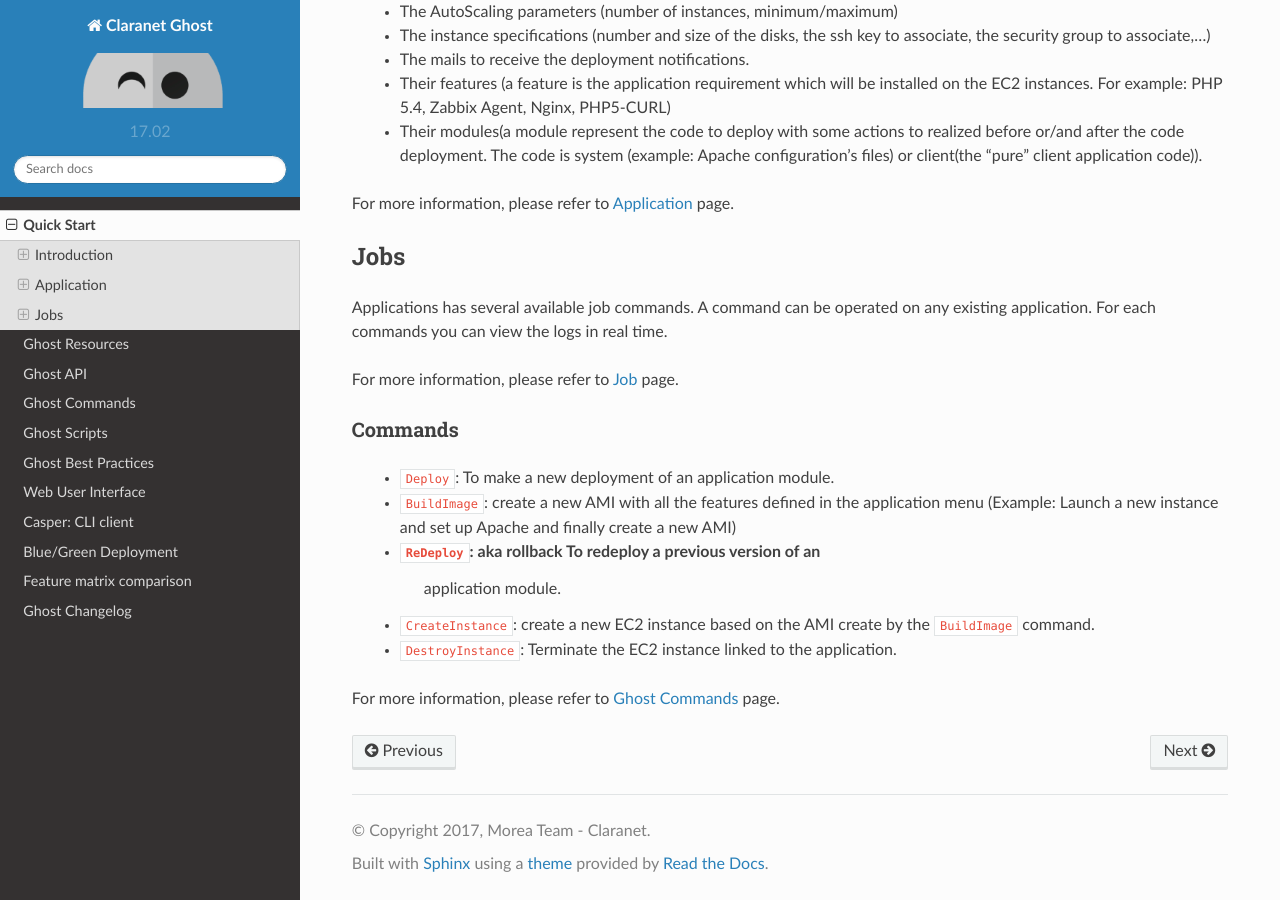
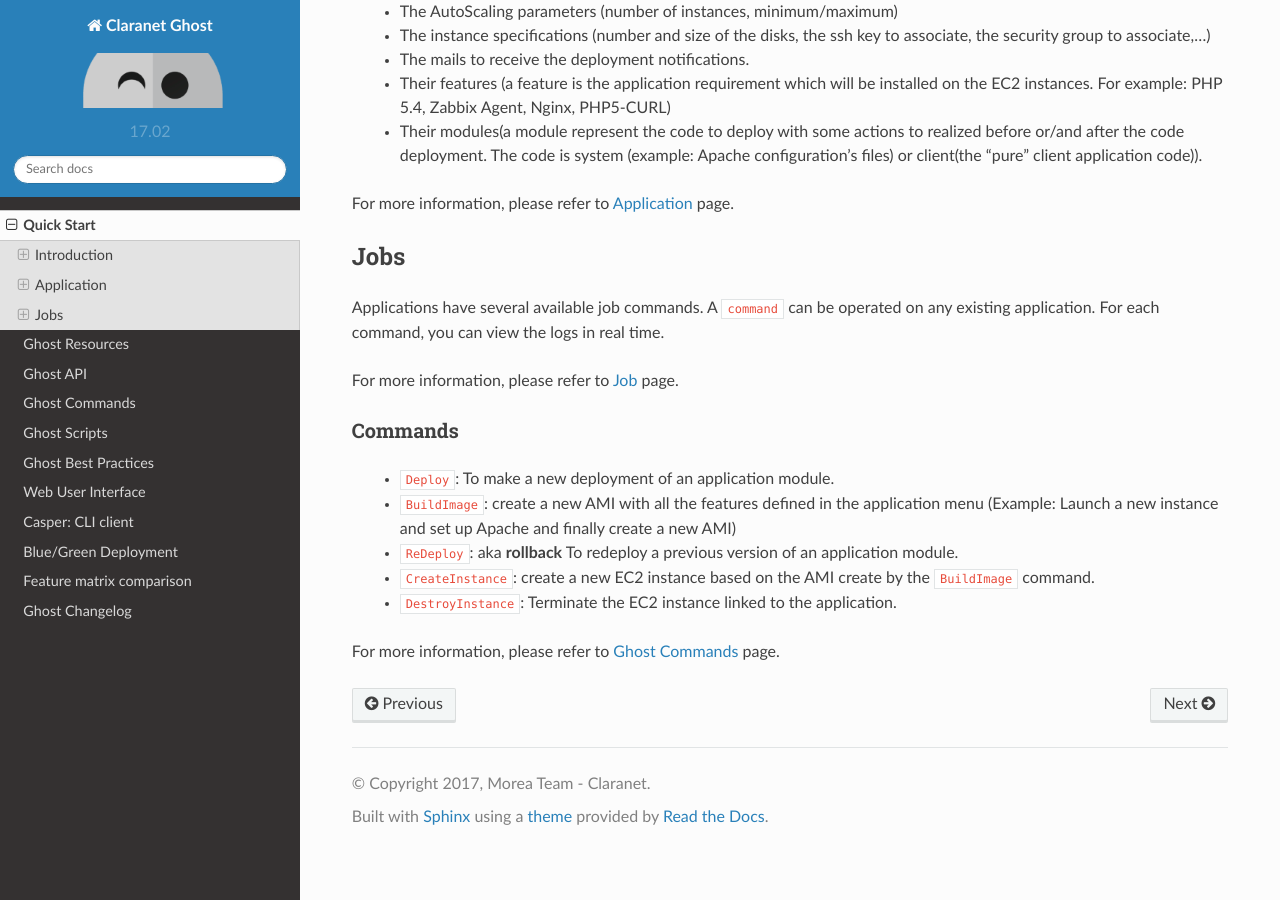
Before and after one commit to claranet/cloud-deploy-docs, a Sphinx documentation site: the page built from source/rst/quick-start.rst, in a window 1280 px wide and 900 px high, scrolled down 805 px. Built offline with Sphinx 7.4.7 and the Read the Docs theme 2.0.0, drawn with Linux system fonts in a browser that asks for light colours.

Commit message:
GHOST-183: quick-start.rst edited online with Bitbucket Corrections des points de doc

```diff
--- a/source/rst/quick-start.rst
+++ b/source/rst/quick-start.rst
@@ -63,8 +63,8 @@ For more information, please refer to :ref:`application` page.
 Jobs
 ----
 
-Applications has several available job commands. A command can be operated on any existing application.
-For each commands you can view the logs in real time.
+Applications have several available job commands. A ``command`` can be operated on any existing application.
+For each command, you can view the logs in real time.
 
 For more information, please refer to :ref:`job` page.
 
@@ -77,8 +77,7 @@ _________
     application menu (Example: Launch a new instance and set up Apache and
     finally create a new AMI)
 
-  * ``ReDeploy``: aka **rollback** To redeploy a previous version of an
-	application module.
+  * ``ReDeploy``: aka **rollback** To redeploy a previous version of an application module.
 
   * ``CreateInstance``: create a new EC2 instance based on the AMI create by the
     ``BuildImage`` command.
```
